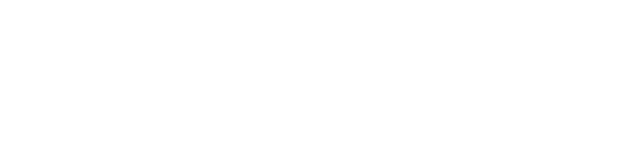
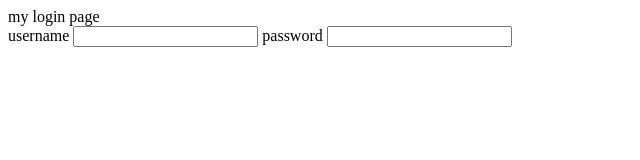
Before and after one commit to k-Tejesh/my-project, a plain HTML site: page login.html in a window 1280 px wide. Shown: the whole page, without its empty margins (0-640 px from the left). Drawn offline with Linux system fonts and the light colour scheme.

Commit message:
login.html

```diff
--- a/login.html
+++ b/login.html
@@ -1 +1,11 @@
 <html>
+  <head>my login page</head>
+  <body>
+    <form>
+    <label for="name" >username</label>
+      <input type="text" for="name" >
+      <label for="password">password</label>
+      <input type="text" for="password">
+    </form>
+  </body>
+</html>
```
